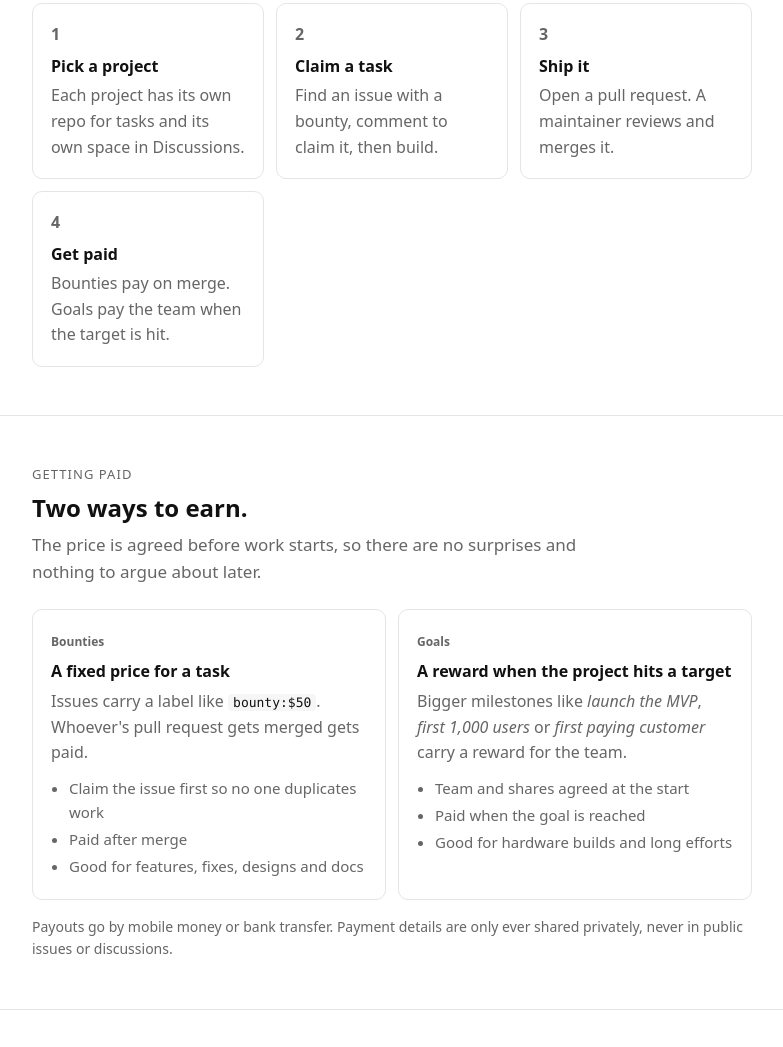
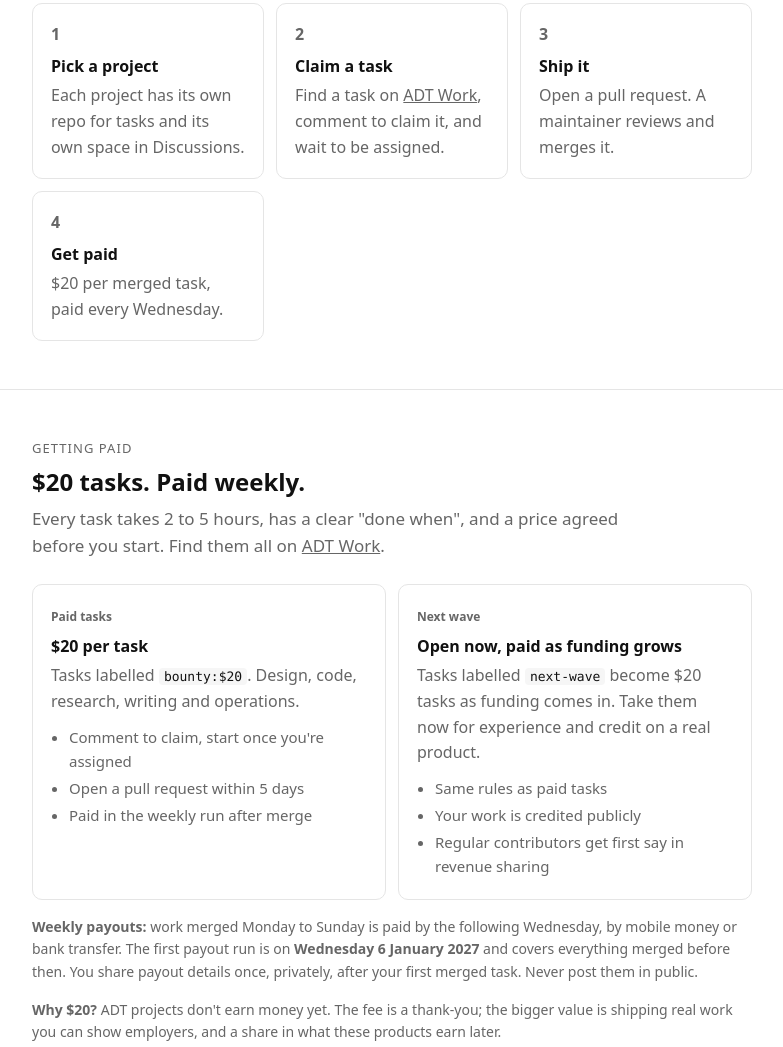
Before and after one commit to ADT-community/adt-community.github.io, a plain HTML site: page index.html in a window 1280 px wide. Shown: the part 650-1697 px from the top of the page, without its empty margins (248-1031 px from the left). Drawn offline with Linux system fonts and the light colour scheme.

Commit message:
Update the bounty section to the $20 weekly model
Closes #1

Co-Authored-By: Claude Opus 5.5 <noreply@anthropic.com>
Claude-Session: https://claude.ai/code/session_01Ka9SV5myQSTfCYihrQ5Hsm

```diff
--- a/index.html
+++ b/index.html
@@ -39,39 +39,40 @@
   <p class="lead">One account. No extra apps. Code, tasks, conversations and payments all live in one place.</p>
   <div class="grid">
     <div class="card"><div class="num">1</div><h3>Pick a project</h3><p>Each project has its own repo for tasks and its own space in Discussions.</p></div>
-    <div class="card"><div class="num">2</div><h3>Claim a task</h3><p>Find an issue with a bounty, comment to claim it, then build.</p></div>
+    <div class="card"><div class="num">2</div><h3>Claim a task</h3><p>Find a task on <a href="work.html">ADT Work</a>, comment to claim it, and wait to be assigned.</p></div>
     <div class="card"><div class="num">3</div><h3>Ship it</h3><p>Open a pull request. A maintainer reviews and merges it.</p></div>
-    <div class="card"><div class="num">4</div><h3>Get paid</h3><p>Bounties pay on merge. Goals pay the team when the target is hit.</p></div>
+    <div class="card"><div class="num">4</div><h3>Get paid</h3><p>$20 per merged task, paid every Wednesday.</p></div>
   </div>
 </div></section>
 
 <section id="paid"><div class="wrap">
   <p class="kicker">Getting paid</p>
-  <h2>Two ways to earn.</h2>
-  <p class="lead">The price is agreed before work starts, so there are no surprises and nothing to argue about later.</p>
+  <h2>$20 tasks. Paid weekly.</h2>
+  <p class="lead">Every task takes 2 to 5 hours, has a clear "done when", and a price agreed before you start. Find them all on <a href="work.html">ADT Work</a>.</p>
   <div class="pay">
     <div class="card">
-      <span class="tag b">Bounties</span>
-      <h3>A fixed price for a task</h3>
-      <p>Issues carry a label like <code>bounty:$50</code>. Whoever's pull request gets merged gets paid.</p>
+      <span class="tag b">Paid tasks</span>
+      <h3>$20 per task</h3>
+      <p>Tasks labelled <code>bounty:$20</code>. Design, code, research, writing and operations.</p>
       <ul>
-        <li>Claim the issue first so no one duplicates work</li>
-        <li>Paid after merge</li>
-        <li>Good for features, fixes, designs and docs</li>
+        <li>Comment to claim, start once you're assigned</li>
+        <li>Open a pull request within 5 days</li>
+        <li>Paid in the weekly run after merge</li>
       </ul>
     </div>
     <div class="card">
-      <span class="tag g">Goals</span>
-      <h3>A reward when the project hits a target</h3>
-      <p>Bigger milestones like <em>launch the MVP</em>, <em>first 1,000 users</em> or <em>first paying customer</em> carry a reward for the team.</p>
+      <span class="tag g">Next wave</span>
+      <h3>Open now, paid as funding grows</h3>
+      <p>Tasks labelled <code>next-wave</code> become $20 tasks as funding comes in. Take them now for experience and credit on a real product.</p>
       <ul>
-        <li>Team and shares agreed at the start</li>
-        <li>Paid when the goal is reached</li>
-        <li>Good for hardware builds and long efforts</li>
+        <li>Same rules as paid tasks</li>
+        <li>Your work is credited publicly</li>
+        <li>Regular contributors get first say in revenue sharing</li>
       </ul>
     </div>
   </div>
-  <p class="note">Payouts go by mobile money or bank transfer. Payment details are only ever shared privately, never in public issues or discussions.</p>
+  <p class="note"><b>Weekly payouts:</b> work merged Monday to Sunday is paid by the following Wednesday, by mobile money or bank transfer. The first payout run is on <b>Wednesday 6 January 2027</b> and covers everything merged before then. You share payout details once, privately, after your first merged task. Never post them in public.</p>
+  <p class="note"><b>Why $20?</b> ADT projects don't earn money yet. The fee is a thank-you; the bigger value is shipping real work you can show employers, and a share in what these products earn later.</p>
 </div></section>
 
 <section><div class="wrap">
```
Also changed, not shown: 1 other file.
